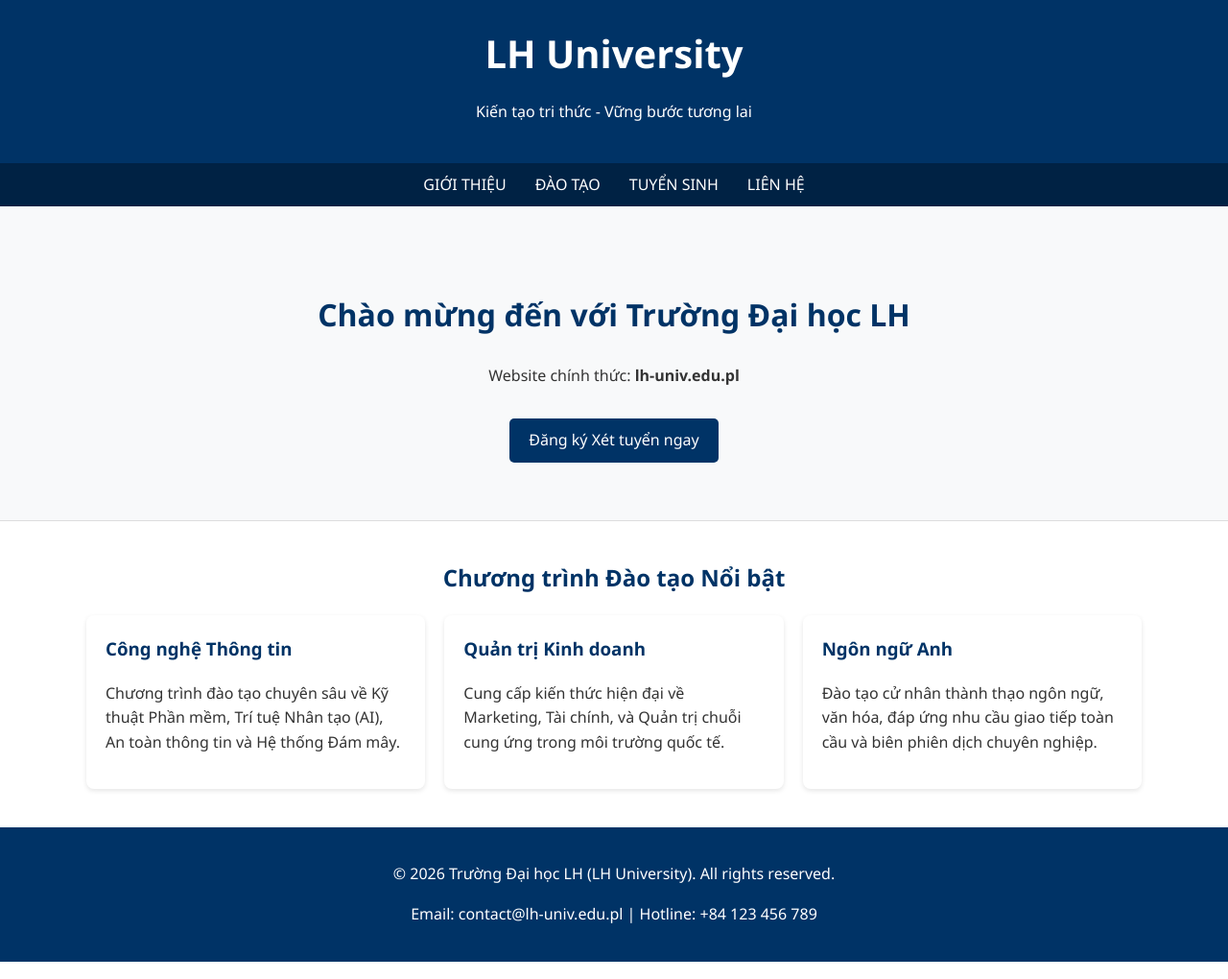
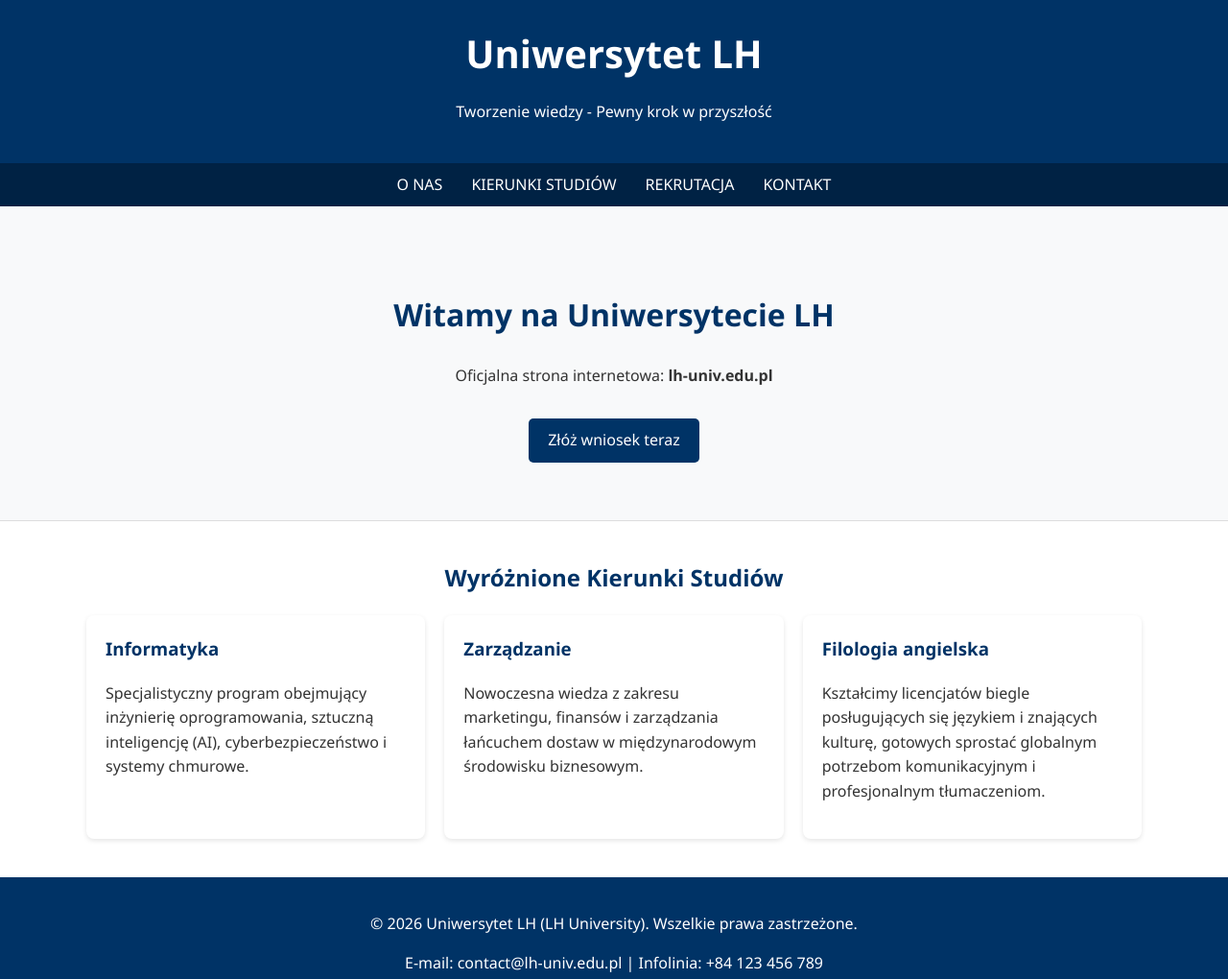
Before and after one commit to huuthan00/lhedu, a plain HTML site: page index.html in a window 1280 px wide. Shown: the whole page at 96% size. Drawn offline with Linux system fonts and the light colour scheme.

Commit message:
Update index.html

```diff
--- a/index.html
+++ b/index.html
@@ -1,9 +1,9 @@
 <!DOCTYPE html>
-<html lang="vi">
+<html lang="pl">
 <head>
     <meta charset="UTF-8">
     <meta name="viewport" content="width=device-width, initial-scale=1.0">
-    <title>Trường Đại học LH | LH University</title>
+    <title>Uniwersytet LH | LH University</title>
     <style>
         /* CSS Cơ bản */
         :root {
@@ -87,46 +87,46 @@
 <body>
 
     <header>
-        <h1>LH University</h1>
-        <p>Kiến tạo tri thức - Vững bước tương lai</p>
+        <h1>Uniwersytet LH</h1>
+        <p>Tworzenie wiedzy - Pewny krok w przyszłość</p>
     </header>
 
     <nav>
-        <a href="#about">Giới thiệu</a>
-        <a href="#programs">Đào tạo</a>
-        <a href="#admissions">Tuyển sinh</a>
-        <a href="#contact">Liên hệ</a>
+        <a href="#about">O nas</a>
+        <a href="#programs">Kierunki studiów</a>
+        <a href="#admissions">Rekrutacja</a>
+        <a href="#contact">Kontakt</a>
     </nav>
 
     <section class="hero">
-        <h2>Chào mừng đến với Trường Đại học LH</h2>
-        <p>Website chính thức: <strong>lh-univ.edu.pl</strong></p>
-        <a href="#admissions" class="btn">Đăng ký Xét tuyển ngay</a>
+        <h2>Witamy na Uniwersytecie LH</h2>
+        <p>Oficjalna strona internetowa: <strong>lh-univ.edu.pl</strong></p>
+        <a href="#admissions" class="btn">Złóż wniosek teraz</a>
     </section>
 
     <div class="container">
         <section id="programs">
-            <h2 style="text-align: center; color: var(--primary-color);">Chương trình Đào tạo Nổi bật</h2>
+            <h2 style="text-align: center; color: var(--primary-color);">Wyróżnione Kierunki Studiów</h2>
             <div class="grid">
                 <div class="card">
-                    <h3>Công nghệ Thông tin</h3>
-                    <p>Chương trình đào tạo chuyên sâu về Kỹ thuật Phần mềm, Trí tuệ Nhân tạo (AI), An toàn thông tin và Hệ thống Đám mây.</p>
+                    <h3>Informatyka</h3>
+                    <p>Specjalistyczny program obejmujący inżynierię oprogramowania, sztuczną inteligencję (AI), cyberbezpieczeństwo i systemy chmurowe.</p>
                 </div>
                 <div class="card">
-                    <h3>Quản trị Kinh doanh</h3>
-                    <p>Cung cấp kiến thức hiện đại về Marketing, Tài chính, và Quản trị chuỗi cung ứng trong môi trường quốc tế.</p>
+                    <h3>Zarządzanie</h3>
+                    <p>Nowoczesna wiedza z zakresu marketingu, finansów i zarządzania łańcuchem dostaw w międzynarodowym środowisku biznesowym.</p>
                 </div>
                 <div class="card">
-                    <h3>Ngôn ngữ Anh</h3>
-                    <p>Đào tạo cử nhân thành thạo ngôn ngữ, văn hóa, đáp ứng nhu cầu giao tiếp toàn cầu và biên phiên dịch chuyên nghiệp.</p>
+                    <h3>Filologia angielska</h3>
+                    <p>Kształcimy licencjatów biegle posługujących się językiem i znających kulturę, gotowych sprostać globalnym potrzebom komunikacyjnym i profesjonalnym tłumaczeniom.</p>
                 </div>
             </div>
         </section>
     </div>
 
     <footer>
-        <p>&copy; 2026 Trường Đại học LH (LH University). All rights reserved.</p>
-        <p>Email: contact@lh-univ.edu.pl | Hotline: +84 123 456 789</p>
+        <p>&copy; 2026 Uniwersytet LH (LH University). Wszelkie prawa zastrzeżone.</p>
+        <p>E-mail: contact@lh-univ.edu.pl | Infolinia: +84 123 456 789</p>
     </footer>
 
 </body>
```
